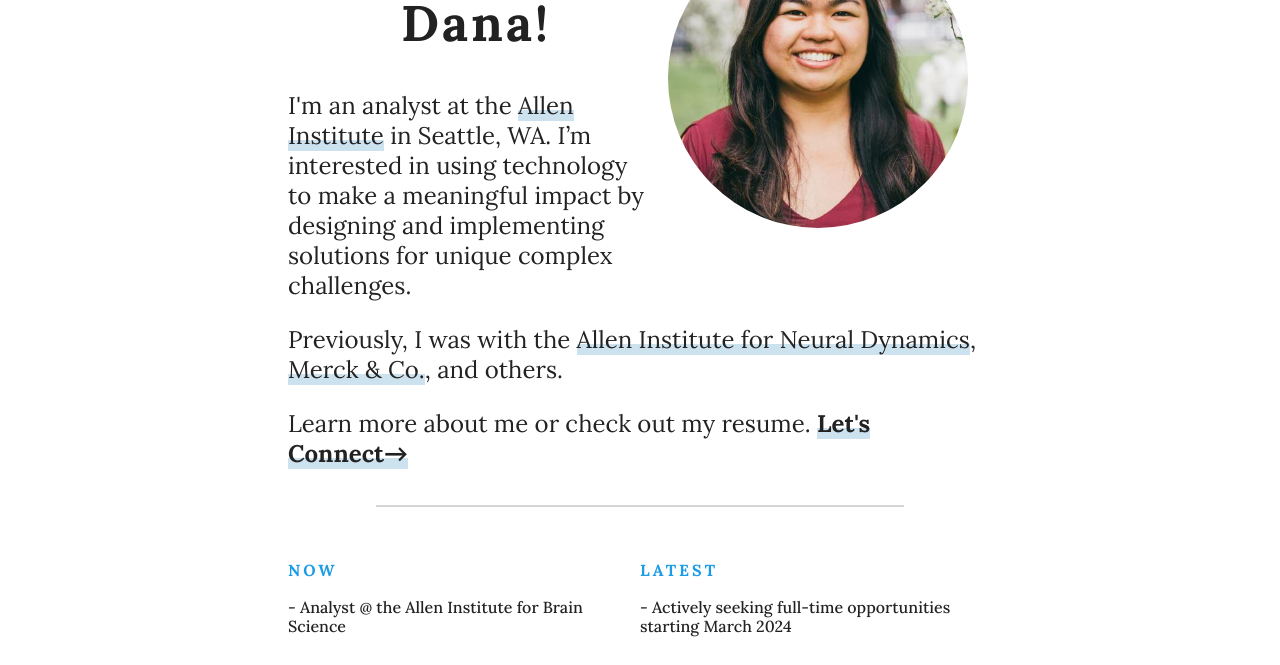
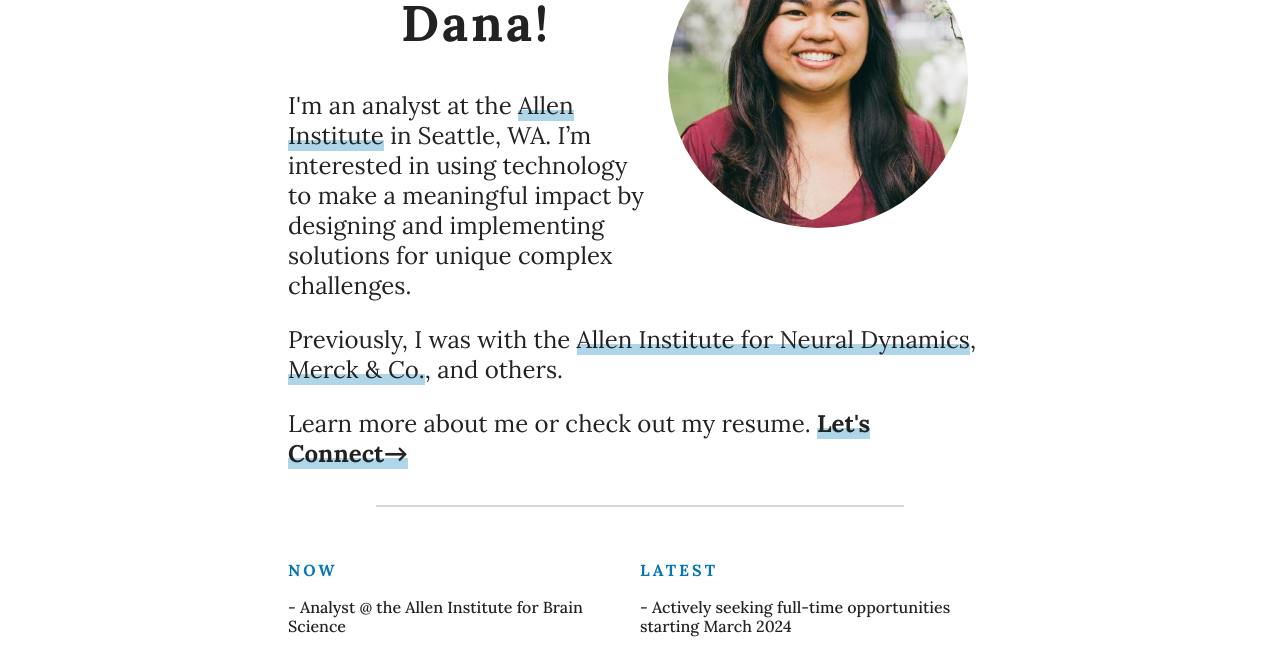
Before and after one commit to dana-rocha/dana-rocha.github.io, a Jekyll site: the page built from index.html, in a window 1280 px wide. Shown: the part 334-999 px from the top of the page. Built offline with Jekyll 4.4.1, drawn with Linux system fonts in a browser that asks for light colours; nearby versions of some CDN libraries.

Commit message:
updates highlight to darker blue

```diff
--- a/styles/main.css
+++ b/styles/main.css
@@ -32,6 +32,7 @@
 }
 
 h1, h4, p {
+	/* border: 2px solid blue; */
 	padding-top: 0.5em;
 	padding-bottom: 0.5em;
 	margin: 0;
@@ -52,6 +53,7 @@
 }
 
 h2 {
+	/* border: 2px solid green; */
 	padding-right: 20px;
 }
 
@@ -181,7 +183,7 @@
 .update-section {
 	padding-bottom: 10px;
 	font-weight: bold;
-	color: #1B9CE5;
+	color: #0776b5;
 }
 
 .updates {
@@ -224,14 +226,14 @@
 }
 
 .highlight {
-	background: -webkit-gradient(linear, left top, left bottom, from(transparent), color-stop(65%, transparent), color-stop(65%, rgba(27, 156, 229, 1)), to(rgba(27, 156, 229, 1)));
-	background: linear-gradient(to bottom, transparent 0, transparent 65%, rgba(205, 226, 239, 1) 65%, rgba(205, 226, 239, 1) 100%);
+	background: -webkit-gradient(linear, left top, left bottom, from(transparent), color-stop(65%, transparent), color-stop(65%, rgba(7, 118, 181, 1)), to(rgba(7, 118, 181, 1)));
+	background: linear-gradient(to bottom, transparent 0, transparent 65%, rgb(175, 213, 233, 1) 65%, rgba(175, 213, 233, 1) 100%);
 	height: 60%;
 	bottom: 0;
 	width: calc(100% + 4px);
 	z-index: -1;
 	text-decoration: none;
-	border-bottom: rgba(205, 226, 239, 1) 0.125em;
+	border-bottom: rgba(175, 213, 233, 1) 0.125em;
 	transition: color 0.5s ease-in-out;
 }
 
```
